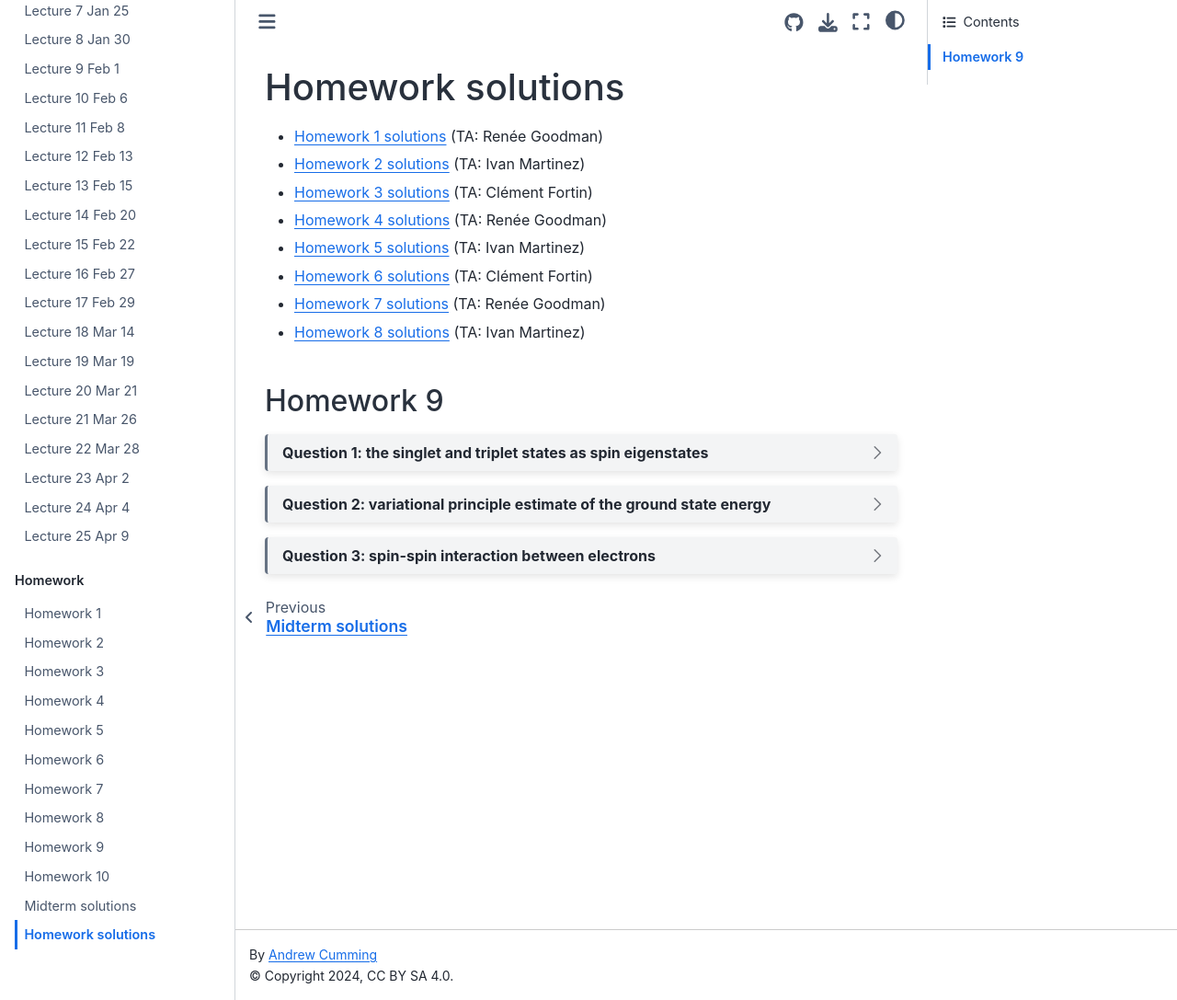
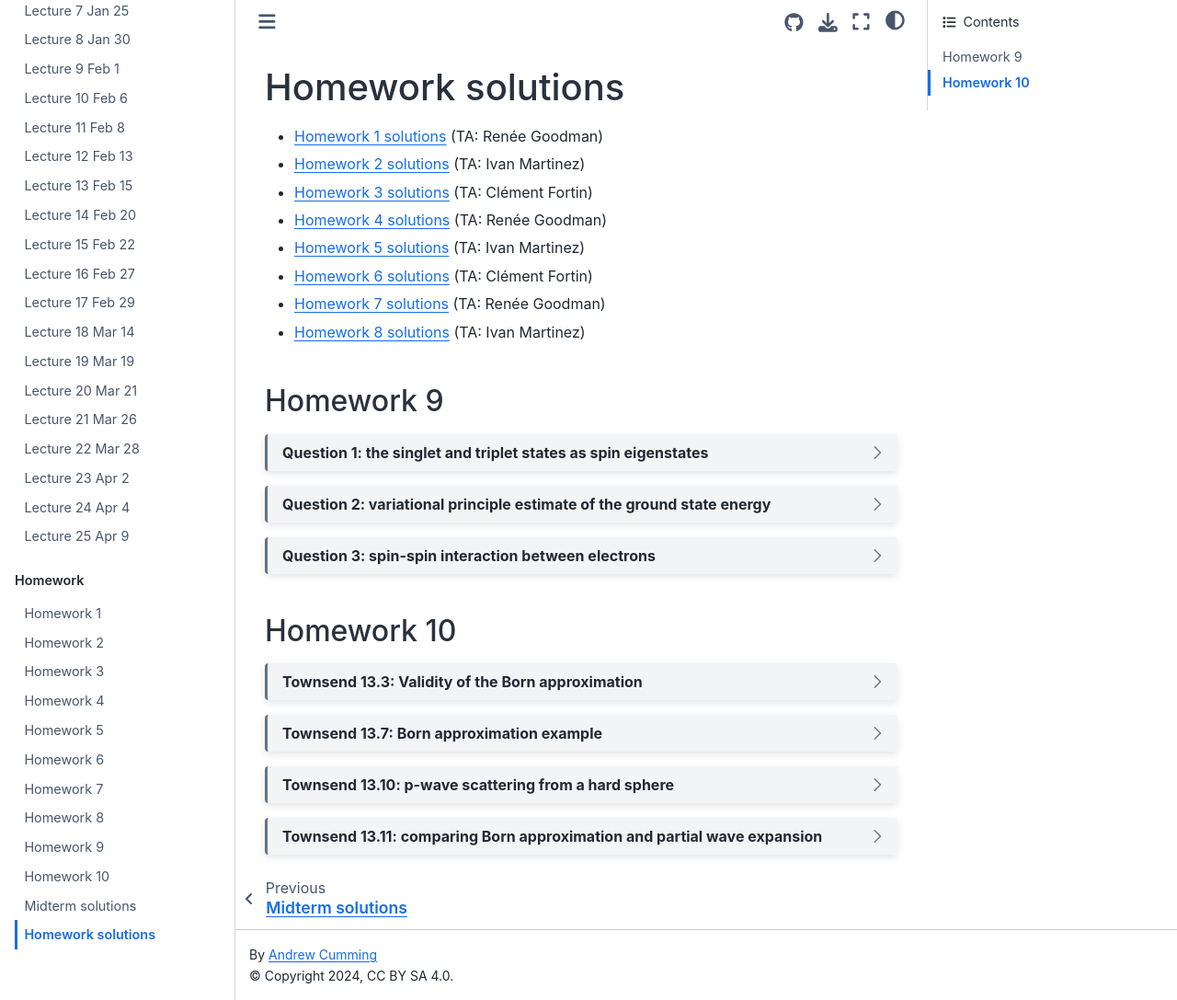
Before and after one commit to andrewcumming/phys457, a Jupyter Book: the page built from homework_solutions.md, in a window 1280 px wide and 1087 px high. Shown: the whole window at 92% size. Built offline with Jupyter Book 1.0.4 settings and Sphinx 7.4.7 and the Sphinx Book theme 1.1.4, drawn with Linux system fonts in a browser that asks for light colours; part of the change alters nothing that is shown.

Commit message:
Update homework sols

````diff
--- a/homework_solutions.md
+++ b/homework_solutions.md
@@ -98,3 +98,66 @@ $${1\over 4} \alpha^4 m_e c^2 =  {\alpha^2\over 2} \times \left({1\over 2}\alpha
 the same order of magnitude as the previous estimate.
 
 ```
+
+### Homework 10
+
+
+```{dropdown} Townsend 13.3: Validity of the Born approximation
+
+
+```
+```{dropdown} Townsend 13.7: Born approximation example
+
+
+```
+
+```{dropdown} Townsend 13.10: p-wave scattering from a hard sphere
+
+In the region $r>a$ where $V=0$, the general solution for $\ell=1$ is
+
+$$R(r) = A j_1(kr) + B \eta_1(kr),$$
+
+where $\hbar^2k^2/2\mu=E$ (e.g. see section 10.4 of Townsend). We include the Neumann function here because we exclude the origin so there's no problem with it blowing up.
+The boundary condition at $r=a$, $R(a)=0$ can be used to determine one of the coefficients:
+
+$$ A j_1(ka) + B \eta_1(ka)= 0 \Rightarrow B = -A {j_1(ka)\over \eta_1(ka)},$$
+
+so therefore
+
+$$R(r) = A \left[j_1(kr) - {j_1(ka)\over \eta_1(ka)} \eta_1(kr)\right].$$
+
+At large distance $kr\rightarrow\infty$, this becomes
+
+$$R(r) \xrightarrow[kr\rightarrow\infty]{} {A\over kr} \left[\sin(kr-\pi/2) + {j_1(ka)\over \eta_1(ka)} \cos(kr-\pi/2)\right]$$
+
+(using Townsend 13.63).
+
+We are looking for the asymptotic form
+
+$$R(r) \xrightarrow[kr\rightarrow\infty]{} {A\over kr} \sin(kr - \pi/2 + \delta_1)$$
+
+where $\delta_1$ is the phase shift. For $\delta_1\ll 1$, this is
+
+$$R(r) \xrightarrow[kr\rightarrow\infty]{} {A\over kr} \left[\sin(kr - \pi/2) + \delta_1\cos(kr - \pi/2)\right],$$
+
+where we assume $\cos\delta_1\approx 1$ and $\sin\delta_1\approx \delta_1$.
+
+Therefore we identify
+
+$$\delta_1 \approx {j_1(ka)\over \eta_1(ka)} \approx -{(ka)^3\over 3}$$
+
+where in the last step we expand for $ka\ll 1$ using Townsend (10.69) to get the forms of $j_1$ and $\eta_1$:
+
+$$j_1(x) = {\sin x\over x^2} - {\cos x\over x}\approx {x-x^3/6\over x^2} - {1-x^2/2\over x}\approx {x\over 3}$$
+
+$$\eta_1(x) = -{\cos x\over x^2} - {\sin x\over x} \approx -{1-x^2/2\over x^2} - {x-x^3/6\over x}\approx -{1\over x^2}.$$
+
+
+
+```
+
+
+```{dropdown} Townsend 13.11: comparing Born approximation and partial wave expansion
+
+
+```
````
